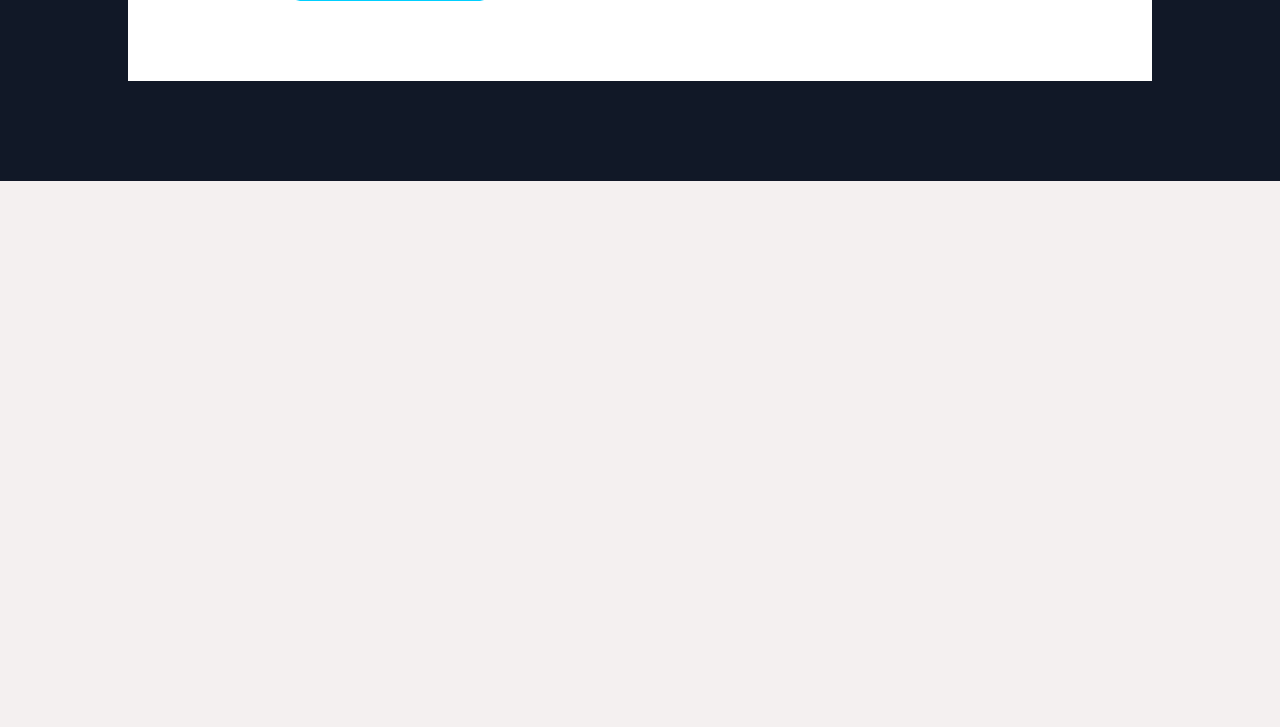
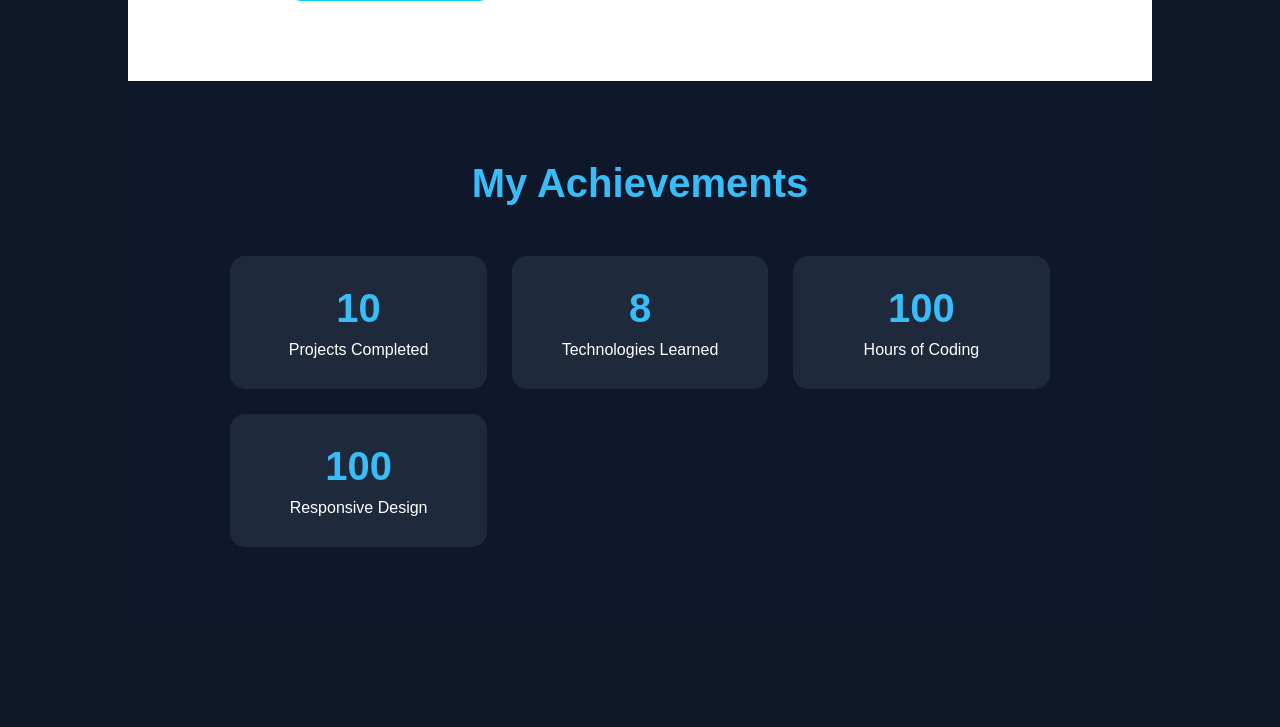
Before and after one commit to dineshmail/dinesh.dev, a Django app: page / in a window 1280 px wide. Shown: the part 2583-3310 px from the top of the page. Before the commit the page ends 2764 px from the top, so only its background shows below. Run offline with Django 5.2, Linux system fonts and the light colour scheme; data that the repository does not hold is empty.

Commit message:
add animated statistics section

```diff
--- a/static/css/style.css
+++ b/static/css/style.css
@@ -252,3 +252,41 @@ body{
 .contact-form button:hover {
     background: #0099cc;
 }
+.stats{
+    padding:80px 10%;
+    background:#0f172a;
+    text-align:center;
+}
+
+.stats h2{
+    font-size:40px;
+    color:#38bdf8;
+    margin-bottom:50px;
+}
+
+.stats-container{
+    display:grid;
+    grid-template-columns:repeat(auto-fit,minmax(220px,1fr));
+    gap:25px;
+}
+
+.stat-card{
+    background:#1e293b;
+    padding:30px;
+    border-radius:15px;
+    transition:0.4s;
+}
+
+.stat-card:hover{
+    transform:translateY(-10px);
+}
+
+.stat-card h3{
+    font-size:40px;
+    color:#38bdf8;
+}
+
+.stat-card p{
+    color:white;
+    margin-top:10px;
+}
--- /dev/null
+++ b/static/js/script.js
@@ -0,0 +1,23 @@
+const counters = document.querySelectorAll(".counter");
+
+counters.forEach(counter => {
+
+    counter.innerText = "0";
+
+    const updateCounter = () => {
+
+        const target = +counter.getAttribute("data-target");
+        const count = +counter.innerText;
+
+        const increment = target / 100;
+
+        if(count < target){
+            counter.innerText = `${Math.ceil(count + increment)}`;
+            setTimeout(updateCounter,20);
+        }else{
+            counter.innerText = target;
+        }
+    };
+
+    updateCounter();
+});
--- a/templates/base.html
+++ b/templates/base.html
@@ -6,6 +6,7 @@
     <meta name="viewport" content="width=device-width, initial-scale=1.0">
     <title>{% block title %}Dines.dev{% endblock %}</title>
     <link rel="stylesheet" href="{% static 'css/style.css' %}">
+    <script src="{% static 'js/script.js' %}" defer></script>
 </head>
 <body>
     <nav class="navbar">
--- a/templates/home/index.html
+++ b/templates/home/index.html
@@ -95,4 +95,31 @@
         </button>
     </form>
 </section>
+<section id="stats" class="stats">
+    <h2>My Achievements</h2>
+
+    <div class="stats-container">
+
+        <div class="stat-card">
+            <h3 class="counter" data-target="10">0</h3>
+            <p>Projects Completed</p>
+        </div>
+
+        <div class="stat-card">
+            <h3 class="counter" data-target="8">0</h3>
+            <p>Technologies Learned</p>
+        </div>
+
+        <div class="stat-card">
+            <h3 class="counter" data-target="100">0</h3>
+            <p>Hours of Coding</p>
+        </div>
+
+        <div class="stat-card">
+            <h3 class="counter" data-target="100">0</h3>
+            <p>Responsive Design</p>
+        </div>
+
+    </div>
+</section>
 {% endblock %}
```
